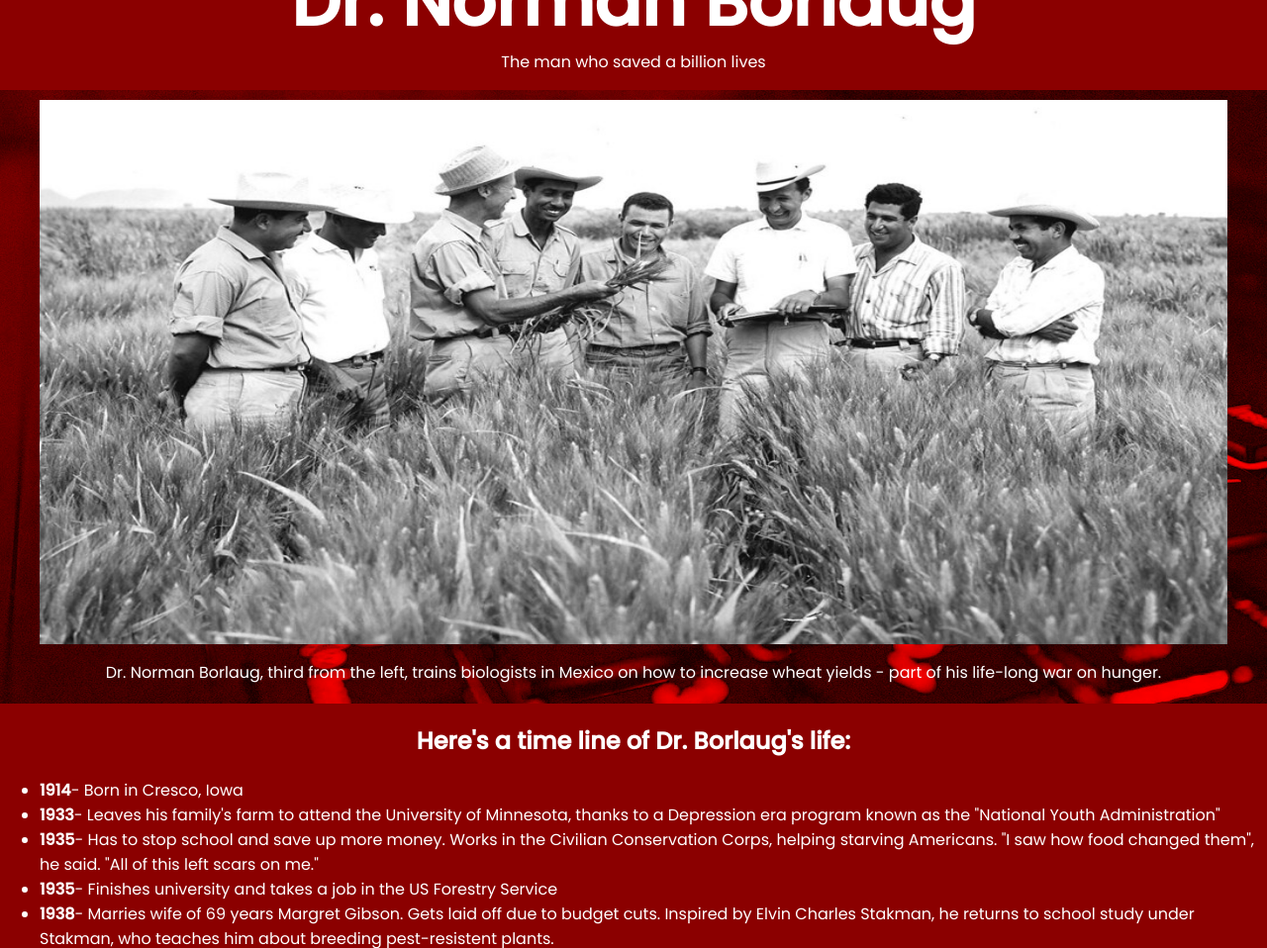
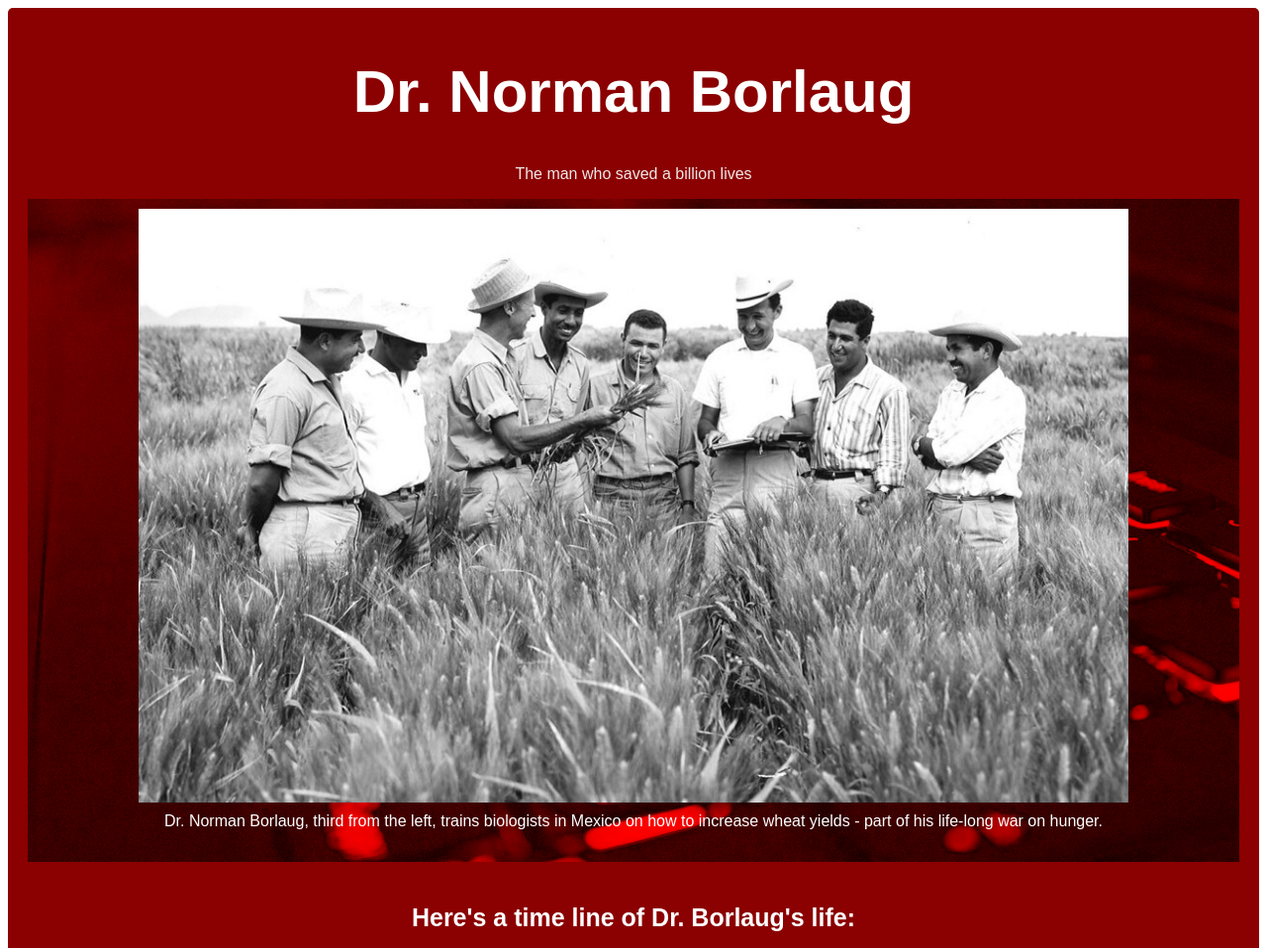
Before and after one commit to Chinaylow/Seventh-asssignment, a plain HTML site: page index.html in a window 1280 px wide. Shown: the top 958 px of the page at 99% size. Drawn offline with Linux system fonts and the light colour scheme.

Commit message:
Assignment correction

```diff
--- a/index.html
+++ b/index.html
@@ -6,16 +6,20 @@
     <title>Seventh Assignment</title>
     <link rel="stylesheet" href="style.css">
 </head>
-<body><h1>Dr. Norman Borlaug</h1>
-    <p>The man who saved a billion lives</p>
-    <div class="image">
-    <img src="tribute.jpg" alt="pictures of men" width="1200" height="550">
-    <p>Dr. Norman Borlaug, third from the left, trains biologists in Mexico on how to increase wheat yields - part of his life-long war on hunger.</p>
+<body> <div>
+    <main>
+    <h1 class="header">Dr. Norman Borlaug</h1>
+    <p class="firstp">The man who saved a billion lives</p>
+    <figure>
+        <img src="tribute.jpg" alt="picture of men">
+        <figcaption>Dr. Norman Borlaug, third from the left, trains biologists in Mexico on how to increase wheat yields - part of his life-long war on hunger.</figcaption>
+    </figure>
 
-</div>
-<h2>Here's a time line of Dr. Borlaug's life:</h2>
 
-    <center> <nav> <ul>
+<div class="container">
+<h2 class="heading">Here's a time line of Dr. Borlaug's life:</h2>
+
+    <ul>
     <li> <strong>1914</strong>- Born in Cresco, Iowa</li>
     <li><strong>1933</strong>- Leaves his family's farm to attend the University of Minnesota, thanks to a Depression era program known as the "National Youth Administration"</li>
     <li><strong>1935</strong>- Has to stop school and save up more money. Works in the Civilian Conservation Corps, helping starving Americans. "I saw how food changed them", he said. "All of this left scars on me."</li>
@@ -32,10 +36,19 @@
     <li><strong>1984</strong>- becomes a distinguished professor at Texas A&M University</li>
     <li><strong>2005</strong>- states "we will have to double the world food supply by 2050." Argues that genetically modified crops are the only way we can meet the demand, as we run out of arable land. Says that GM crops are not inherently dangerous because "we've been genetically modifying plants and animals for a long time. Long before we called it science, people were selecting the best breeds."</li>
     <li><strong>2009</strong>- dies at the age of 95.</li>
-</ul> </nav></center>
-<blockquote><em>"Borlaug's life and achievement are testimony to the far-reaching contribution that one man's towering intellect, persistence and scientific vision can make to human peace and progress."<br><br>
-    -- Indian Prime Minister Manmohan Singh</em></blockquote>
-<h2>If you have time, you should read more about this incredible human being on his <a href="https://en.wikipedia.org/wiki/Norman_Borlaug">check wikipedia for more</a></h2>
-<p>Designed by student Chinelo</p>
+    </ul>
+
+<blockquote cite="http://news.rediff.com/report/2009/sep/14/pm-pays-tribute-to-father-of-green-revolution-boulaug">
+
+    <em>"Borlaug's life and achievement are testimony to the far-reaching contribution that one man's towering intellect, persistence and scientific vision can make to human peace and progress."</em><br><br>
+    <cite>-- Indian Prime Minister Manmohan Singh</cite>
+</blockquote>
+    </div>
+<footer>
+    <h2 class="heading2">If you have time, you should read more about this incredible human being on his <a href="https://en.wikipedia.org/wiki/Norman_Borlaug">check wikipedia for more</a></h2>
+<p class="lastp">Designed by student Chinelo</p>
+</footer>
+</main>
+</div>
 </body>
 </html>
--- a/style.css
+++ b/style.css
@@ -1,34 +1,61 @@
-@import url('https://fonts.googleapis.com/css2?family=Open+Sans:ital,wght@0,400;0,500;0,600;0,700;0,800;1,300;1,400;1,500;1,600;1,700&family=Poppins:ital,wght@0,100;0,200;0,300;0,400;0,500;1,100;1,200;1,300;1,400;1,500&display=swap');
-body{
-
+main{
     background-color: darkred;
-color: white;
+    color: white;
+    font-family: 'Poppins', sans-serif;
+    border-radius: 5px;
+    padding: 10px 10px;
+}
+.header{
 text-align: center;
-margin: 0;
-font-family: 'Poppins', sans-serif;
+font-size: 60px;
+}
+.firstp{
+    text-align: center;
+    color: rgb(240, 232, 232);
+}
+figure img{
+    width: 1000px;
+    height: 600px;
+}
+figure{
+    text-align: center;
+    background-color: darkred;
+    background-image: url(1.jpg);
+    height: 650px;
+    background-position: center;
+    background-blend-mode: overlay;
+    background-size: cover;
+    padding: 10px 10px;
+    margin: 10px 10px;
 
 }
-h1{
-    font-size: 70px;
-    line-height: 3px;
+figcaption{
+    padding-top: 10px;
 }
-.image{ background-image: url(1.jpg);
-    height: 600px;
+.container{
+    width: 600px;
+    margin: 0 auto;
     background-color: darkred;
-    background-blend-mode: overlay;
-
-    align-items: center;
-    border: 0;
-    padding: 10px;
-    margin: 0;
-
+    text-align: justify;
+    line-height: 30px;
 
 }
-ul{
-    text-align: left;
-
+.heading{
+    text-align: center;
+    font-size: 25px;
+    padding-top: 20px;
 
 }
-blockquote{
-    text-align: left;
+footer{
+
+    margin: 10px auto;
 }
+.heading2{
+    text-align: center;
+    font-size: 20px;
+}
+.lastp{
+    font-size: 22px;
+    text-align: center;
+    color: rgb(241, 232, 232);
+}
```
